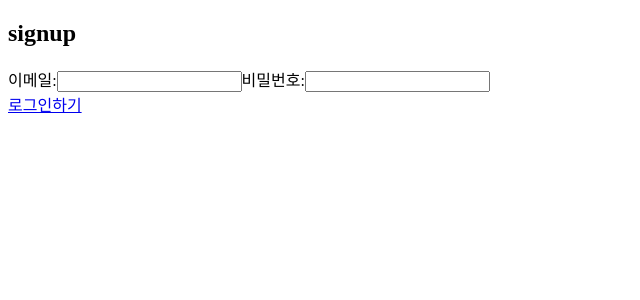
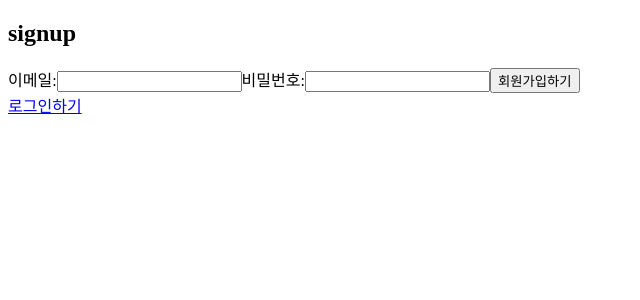
Before and after one commit to yoonjonglyu/rnotion, a React app in the folder packages/front/: page /SignUp in a window 1280 px wide. Shown: the top 300 px of the page, without its empty margins (0-640 px from the left). Built offline with nearby package versions, Linux system fonts and the light colour scheme.

Commit message:
feat(FEATURE): REGISTER FORM - 회원가입 버튼 추가

```diff
--- a/packages/front/src/feature/signup/registerForm.tsx
+++ b/packages/front/src/feature/signup/registerForm.tsx
@@ -13,6 +13,7 @@ const RegisterForm: React.FC<RegisterFormProps> = () => {
         비밀번호:
         <input />
       </label>
+      <button>회원가입하기</button>
     </form>
   );
 };
```
